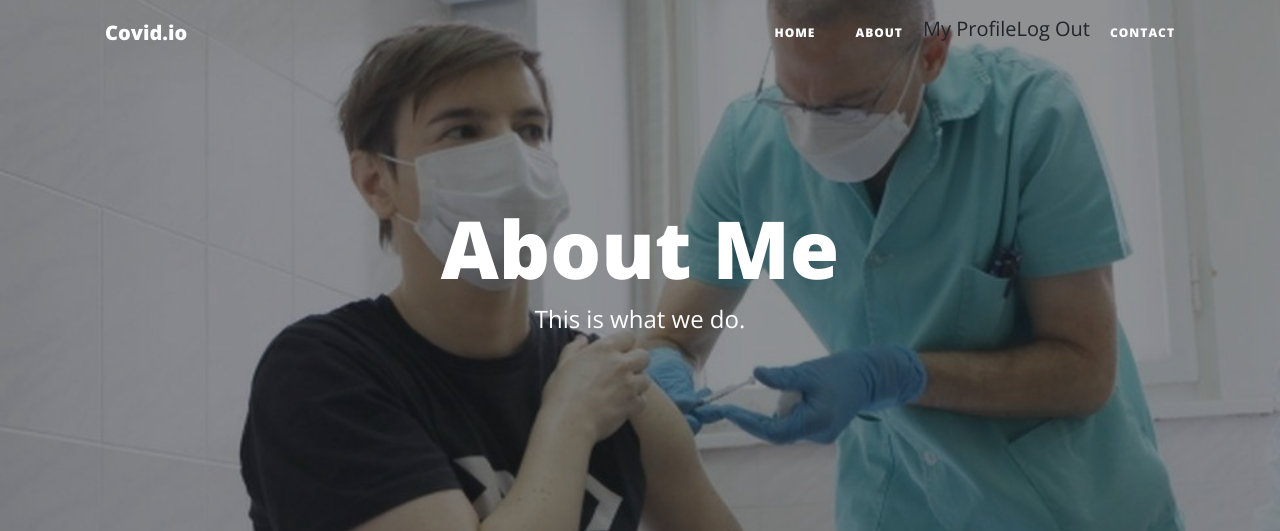
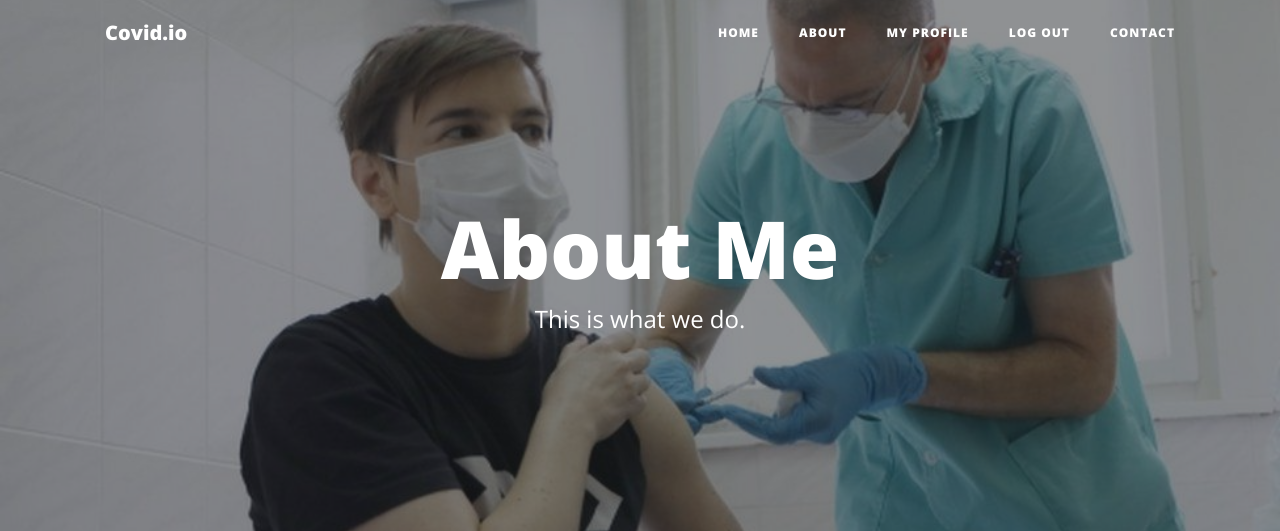
Before and after one commit to AVCodee/covid.io, a PHP site: page /about.php in a window 1280 px wide. Shown: the top 531 px of the page. Run offline with PHP 8.4, Linux system fonts and the light colour scheme; the visitor is signed in with stand-in values (Sample User, id 1).

Commit message:
Fix for Session NavBar on About

```diff
--- a/about.php
+++ b/about.php
@@ -46,8 +46,8 @@
           </li>
           <?php
                     if (isset($_SESSION["useruid"])) {
-                        echo "<a href='profile.php'class='nav-item'>My Profile</a></li>";
-                        echo "<a href='includes/logout.inc.php'class='nav-item'>Log Out</a></li>";
+                        echo "<li class='nav-item'> <a class='nav-link' href='profile.php'>My Profile</a></li>";
+                        echo "<li class='nav-item'> <a class='nav-link' href='includes/logout.inc.php'>Log Out</a></li>";
                     }
                     else {
                         echo "<li class='nav-item'> <a class='nav-link' href='login.php'>Login</a></li>";
```
Also changed, not shown: 4 other files.
